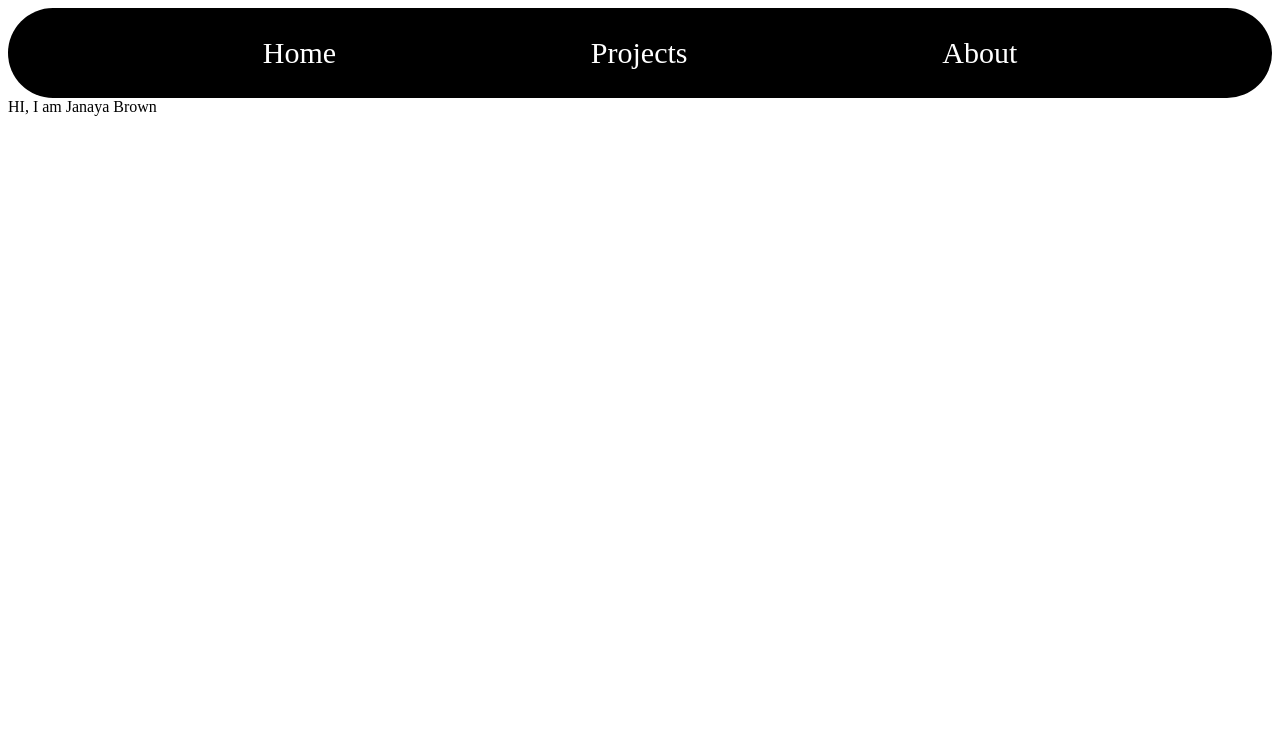
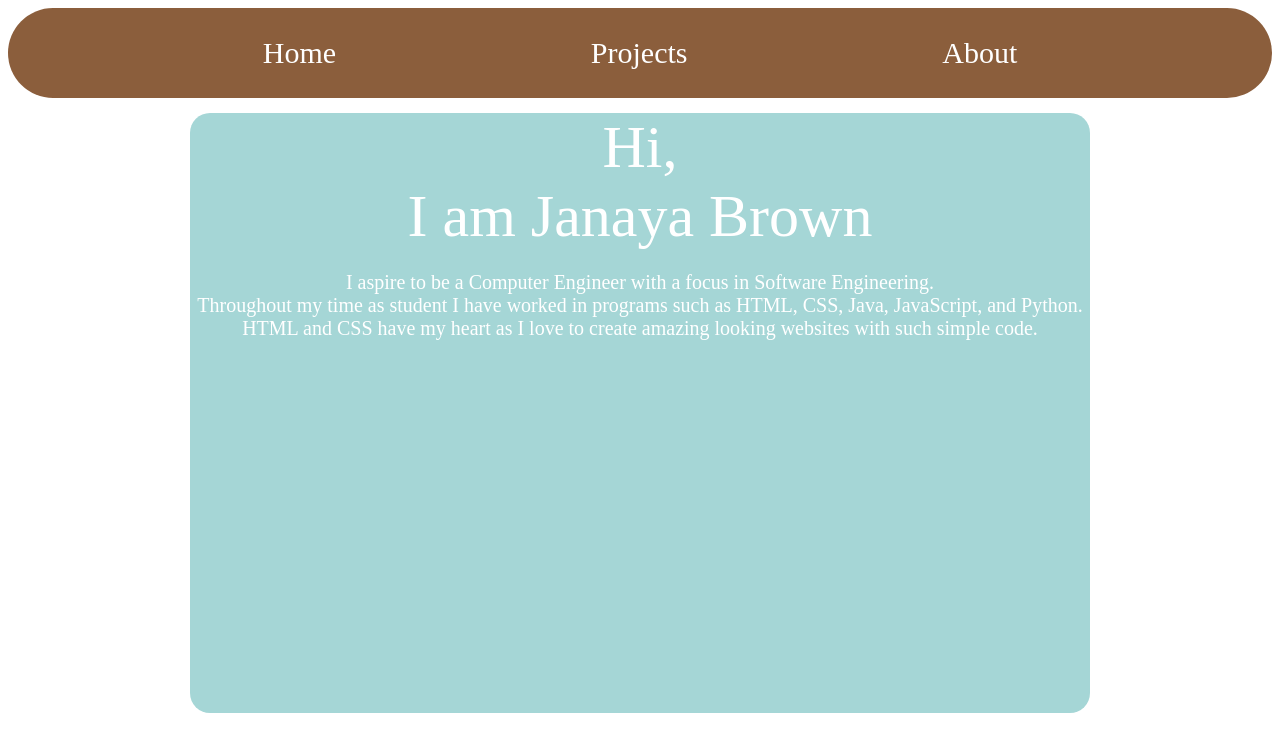
Before and after one commit to hayjangood22-gif/Personal-Portfolio, a plain HTML site: page index.html in a window 1280 px wide. Drawn offline with Linux system fonts and the light colour scheme.

Commit message:
Home Page Edits

```diff
--- a/index.html
+++ b/index.html
@@ -14,10 +14,14 @@
   <a href="pages/about.html" class="navbar">About</a>
 </nav>
 
-<div class="hbody">
-<div class="text">HI, I am Janaya Brown </div>
+<div class="background">
+  <div class="hbody">
+    <div class="text">Hi, <br>I am Janaya Brown </br> </div>
+    <p>I aspire to be a Computer Engineer with a focus in Software Engineering. <br>Throughout my time as student I have worked in programs such as HTML, CSS, Java, JavaScript, and Python. HTML and CSS have my heart as I love to create amazing looking websites with such simple code. </p>
 
+  </div>
 </div>
+
 </body>
 </html>
 
--- a/style.css
+++ b/style.css
@@ -2,33 +2,50 @@ html {
   height: 100%;
   width: 100%;
 }
+
 body{
       background-color: white;
     }
 
-    .background{
-      background-color: white;
-      border-radius: 30px;
-    }
-    nav{
+nav{
       height: 90px;
       display: flex;
       justify-content: space-evenly;
       align-items: center;
-      background-color:black;
+      background-color:#8B5E3C;
      border-radius:50px;
     }
+
   .navbar{
   text-decoration: none;
   color:white;
   font-size: 30px;
   }
+
+  .navbar:hover{
+  color:rgb(202, 115, 144);
+  }
+
 .background{
-  background-color:white;
-  height: 800px;
+  display: flex;
+  justify-content: space-around;
+  align-items: center;
+  flex-wrap: wrap;
+  padding: 15px;
+}
+
+.hbody{
+  background-color: rgb(165, 214, 214);
+  height: 600px;
   width: 900px;
-  justify-content: space-around;
+  border-radius: 20px;
+  text-align: center;
 }
-.navbar:hover{
-  color: gold;
+.text{
+  color: white;
+  font-size: 60px;
 }
+p{
+  color:white;
+  font-size: 20px;
+}
```
